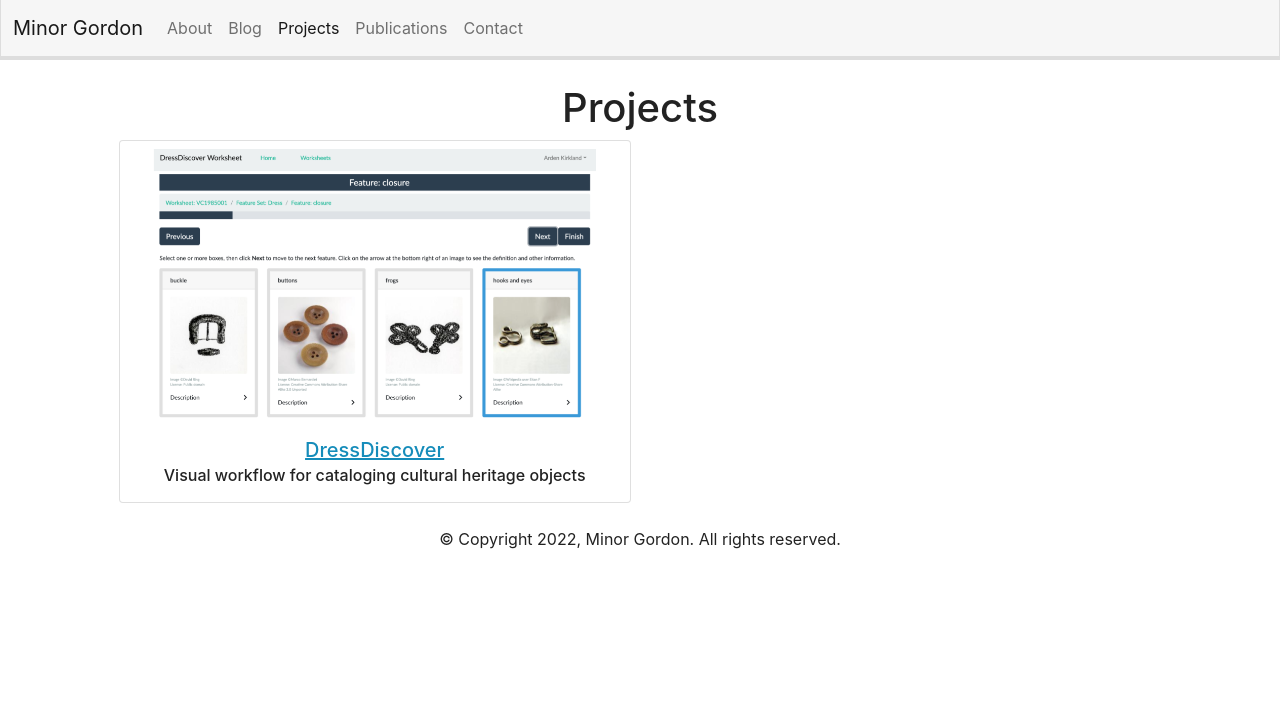
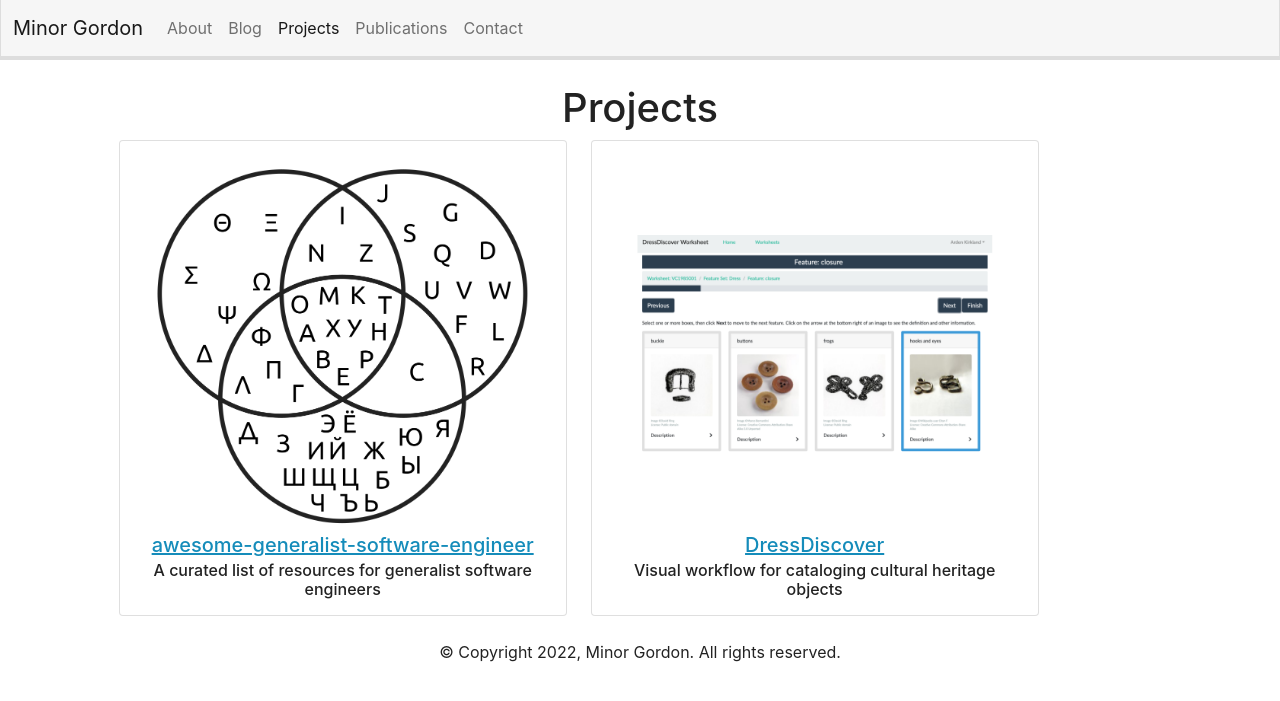
Before and after one commit to minorg/minorgordon.net, a Jekyll site: the page built from projects.html, in a window 1280 px wide. Shown: the top 701 px of the page. Built offline with Jekyll 4.4.1, drawn with Linux system fonts in a browser that asks for light colours.

Commit message:
refining projects page

```diff
--- a/_includes/project-card.html
+++ b/_includes/project-card.html
@@ -1,6 +1,8 @@
-<div class="card text-center" style="width: 32rem">
-    <a href="{{ include.href }}"><img class="card-img-top mt-2" src="{{ include.img_src }}"/></a>
-    <div class="card-body">
+<div class="card text-center {{ include.class }}" style="width: 28rem">
+    <div class="card-body d-flex flex-column">
+        <div class="align-items-center d-flex flex-grow-1 justify-content-center">
+            <a href="{{ include.href }}"><img class="card-img" src="{{ include.img_src }}" /></a>
+        </div>
         <h5 class="card-title"><a class="card-link" href="{{ include.href }}">{{ include.title }}</a></h5>
         <h6 class="card-subtitle">{{ include.subtitle }}</h6>
     </div>
--- a/projects.html
+++ b/projects.html
@@ -10,6 +10,13 @@ title: Projects
     </div>
     <div class="row">
         {% include project-card.html
+            href="https://github.com/minorg/awesome-generalist-software-engineer"
+            img_src="/img/awesome-generalist-software-engineer.png"
+            subtitle="A curated list of resources for generalist software engineers"
+            title="awesome-generalist-software-engineer"
+        %}
+        {% include project-card.html
+            class="ms-4"
             href="https://www.ardenkirkland.com/work/portfolio/dressdiscover/"
             img_src="/img/dressdiscover.png"
             subtitle="Visual workflow for cataloging cultural heritage objects"
```
Also changed, not shown: img/awesome-generalist-software-engineer.png (added).
